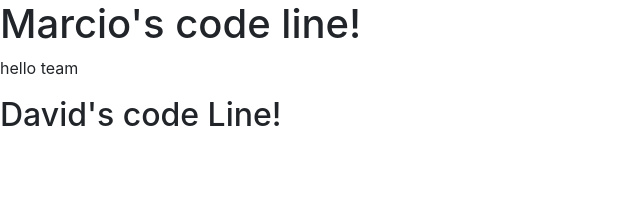
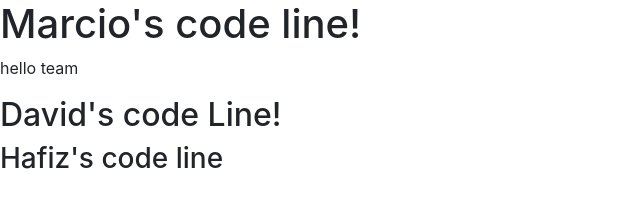
Before and after one commit to rolimcoder/Spotifytest, a plain HTML site: page index.html in a window 1280 px wide. Shown: the whole page, without its empty margins (0-640 px from the left). Drawn offline with nearby package versions, Linux system fonts and the light colour scheme.

Commit message:
this is test

```diff
--- a/index.html
+++ b/index.html
@@ -23,6 +23,7 @@
     <p>hello team</p>
 
     <h2>David's code Line!</h2>
+    <h3>Hafiz's code line</h3>
 
     <!-- Optional JavaScript; choose one of the two! -->
 
```
